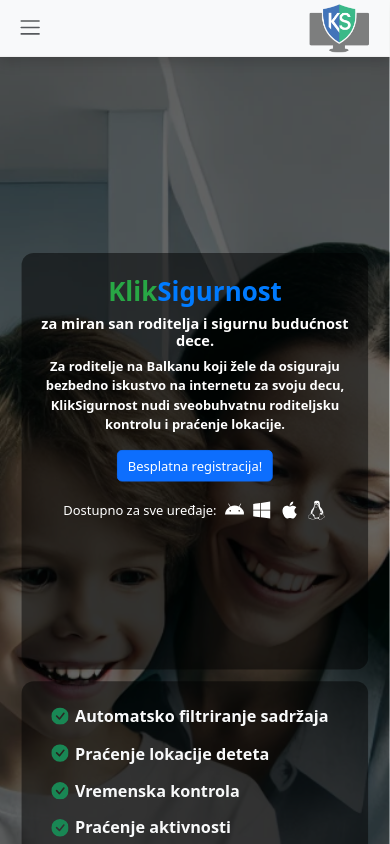
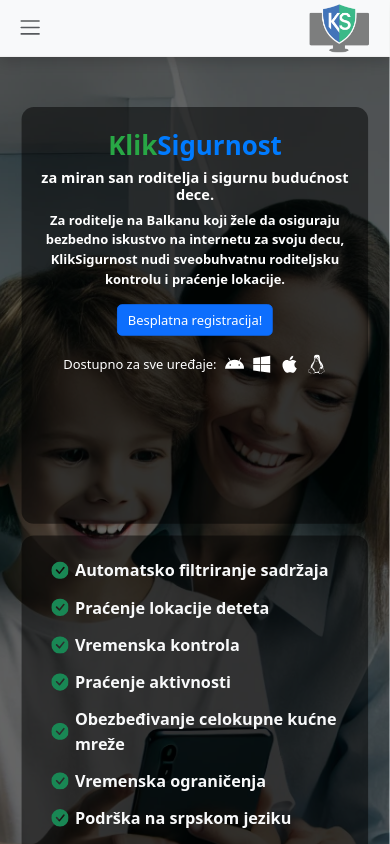
Before and after one commit to mantonic002/kliksigurnost-front, a React (Vite) app: page / in a window 390 px wide. Shown: the top 844 px of the page. Built offline with nearby package versions, Linux system fonts and the light colour scheme.

Commit message:
hero_final

```diff
--- a/src/components/logged-out/Hero/Hero.tsx
+++ b/src/components/logged-out/Hero/Hero.tsx
@@ -85,9 +85,12 @@ const HeroSection = () => {
         <ListGroup variant="flush">
           {features.map((feature, index) => (
             <ListGroup.Item key={index} className="d-flex align-items-center bg-transparent border-0 text-light fs-5 fw-bold py-2">
-              <BsCheckCircleFill className="text-success me-2 fs-4" />
-              {feature}
+              <BsCheckCircleFill className="text-success me-2 fs-4" style={{ flexShrink: 0 }} />
+              <div className="d-flex flex-column w-100 text-start">
+                {feature}
+              </div>
             </ListGroup.Item>
+
           ))}
         </ListGroup>
       </div>
--- a/src/styles/components/HeroSection.css
+++ b/src/styles/components/HeroSection.css
@@ -81,7 +81,7 @@
 @media screen and (max-width: 991px) {
   .hero-section {
     padding: 80px 0;
-    height: calc(3 * var(--hero-first-height));
+    height: calc(2.3 * var(--hero-first-height));
   }
   .hero-first {
     margin-bottom: 15px;
```
